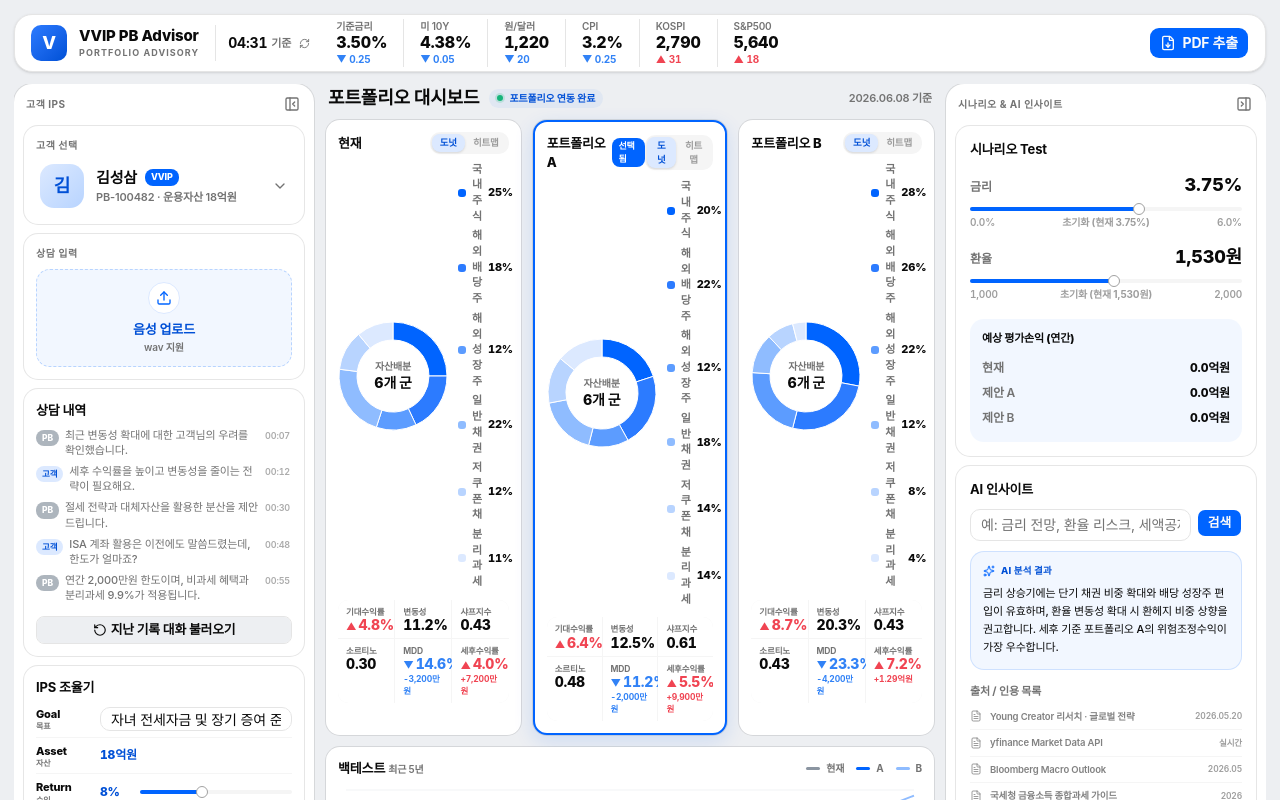
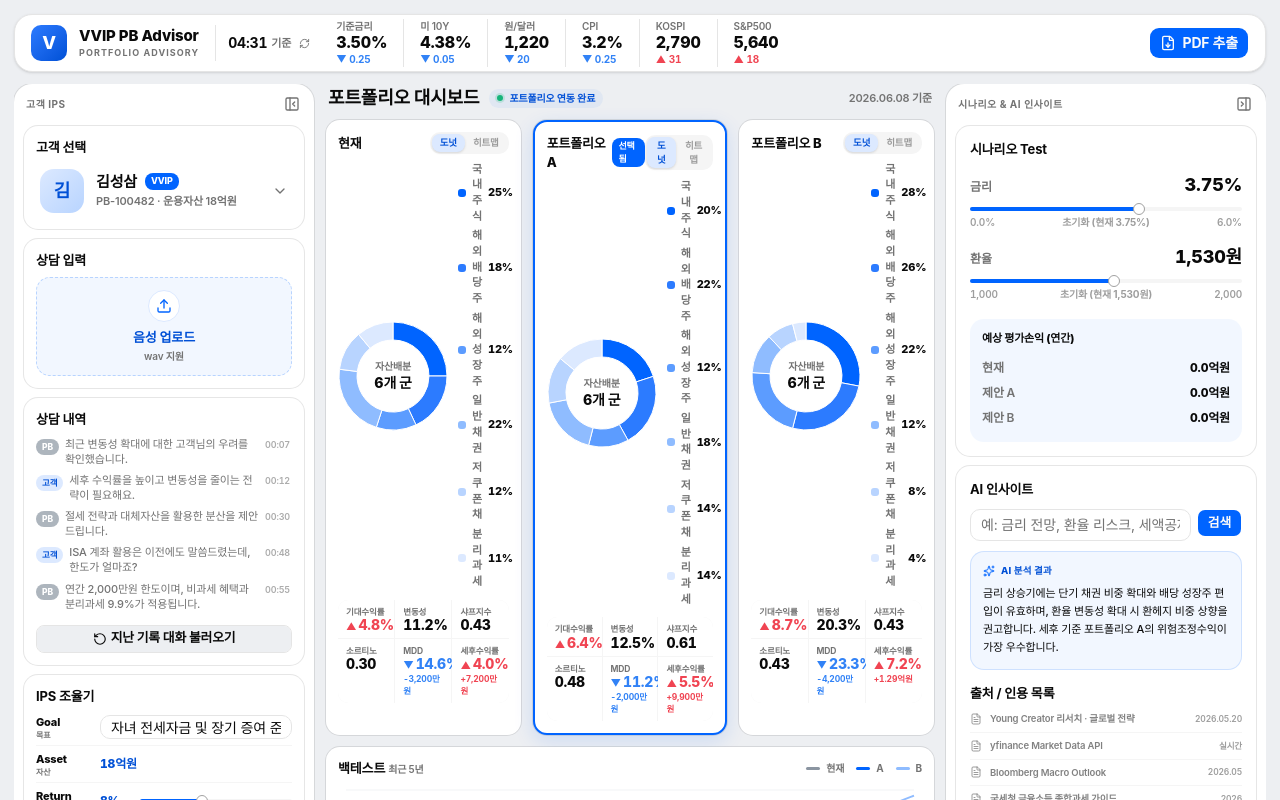
Before and after one commit to SamsungSecurities-YoungCreator-15th-4/VVIP_PB_Advisor, a Next.js app in the folder frontend/: page / in a window 1280 px wide. Shown: the top 800 px of the page. Built offline with nearby package versions, Linux system fonts and the light colour scheme; a web font is replaced by a local one.

Commit message:
refactor: 사이드바·우측패널 섹션 헤더 글씨 크기 통일 (13px)
Co-Authored-By: Claude Sonnet 4.6 <noreply@anthropic.com>

```diff
--- a/frontend/components/right-panel/InsightSection.tsx
+++ b/frontend/components/right-panel/InsightSection.tsx
@@ -44,7 +44,7 @@ export default function InsightSection() {
         </p>
       </div>
 
-      <p className="mb-1 mt-3.5 text-[11px] font-bold text-muted-foreground">
+      <p className="mb-1 mt-3.5 text-[13px] font-bold">
         출처 / 인용 목록
       </p>
       <div>
--- a/frontend/components/sidebar/Sidebar.tsx
+++ b/frontend/components/sidebar/Sidebar.tsx
@@ -124,7 +124,7 @@ export default function Sidebar() {
         {/* 고객 선택 */}
         <Card className="gap-0 p-3">
           <div className="mb-2">
-            <p className="text-[10px] font-bold tracking-wider text-muted-foreground">
+            <p className="text-[13px] font-bold">
               고객 선택
             </p>
           </div>
@@ -160,7 +160,7 @@ export default function Sidebar() {
 
         {/* 상담 입력 */}
         <Card className="gap-0 p-3">
-          <p className="mb-2 text-[10px] font-bold tracking-wider text-muted-foreground">
+          <p className="mb-2 text-[13px] font-bold">
             상담 입력
           </p>
           <input
```
